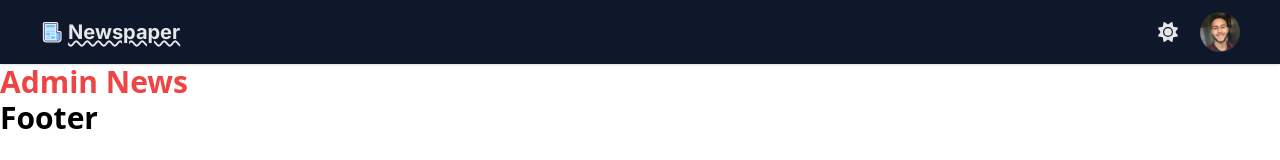
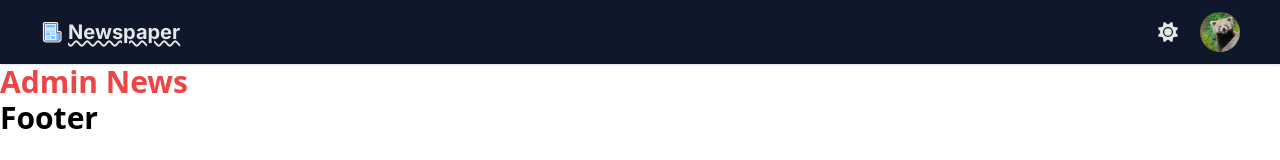
Before and after one commit to ericksosan/newspaper, a React (Vite) app: page /admin/news in a window 1280 px wide. Shown: the top 160 px of the page. Built offline with nearby package versions, Linux system fonts and the light colour scheme; what tailwindcss-animated, tw-elements would draw is missing.

Commit message:
fix(navbar): fixed profile

```diff
--- a/src/components/Avatar.tsx
+++ b/src/components/Avatar.tsx
@@ -31,9 +31,10 @@ export const Avatar: React.FC<AvatarProps> = ({ ripple, role }) => {
       onClick={handleDropdownActive}
     >
       <img
-        src="/images/erick.jpg"
+        src="/images/mockprofile.webp"
         alt="profile"
         loading='lazy'
+        className='object-cover w-full h-full'
       />
     </picture>
   )
```
Also changed, not shown: public/images/erick.jpg (deleted), public/images/mockprofile.webp (added).
